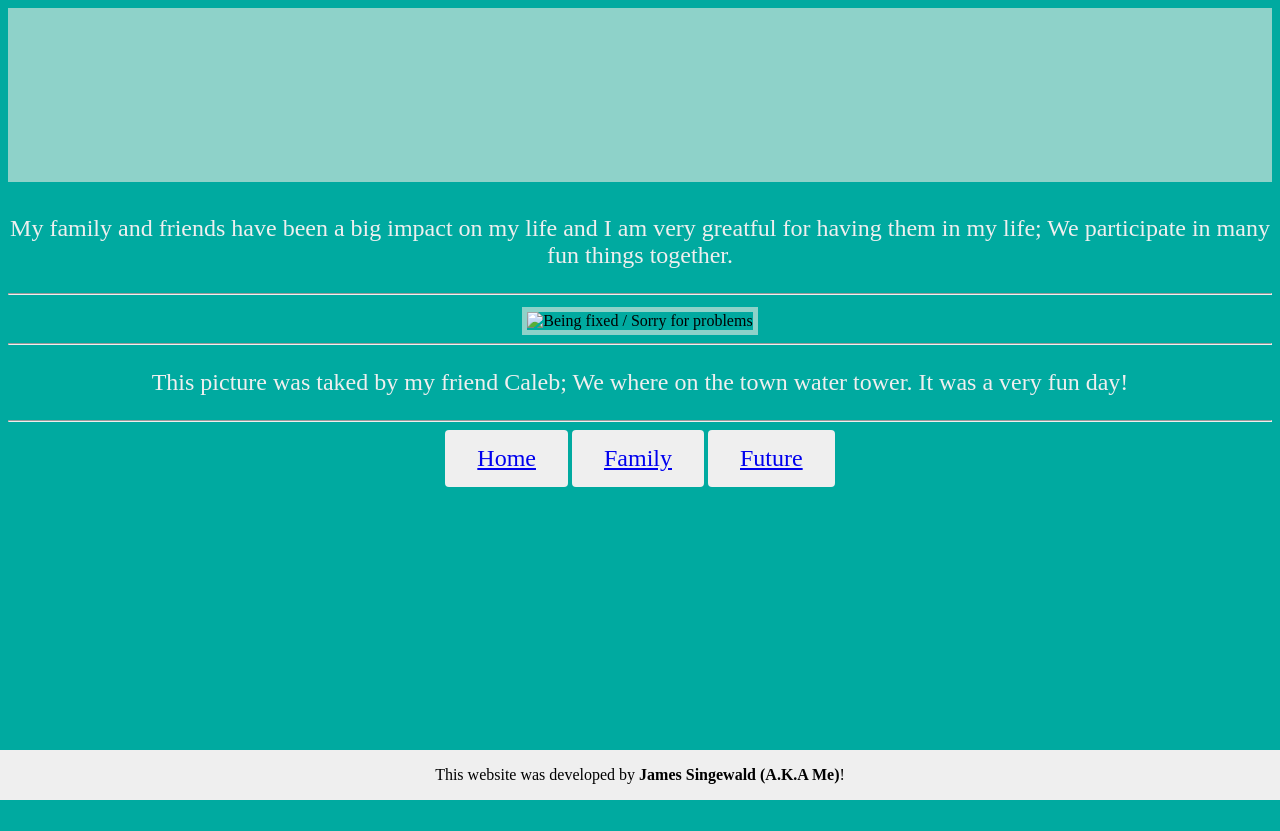
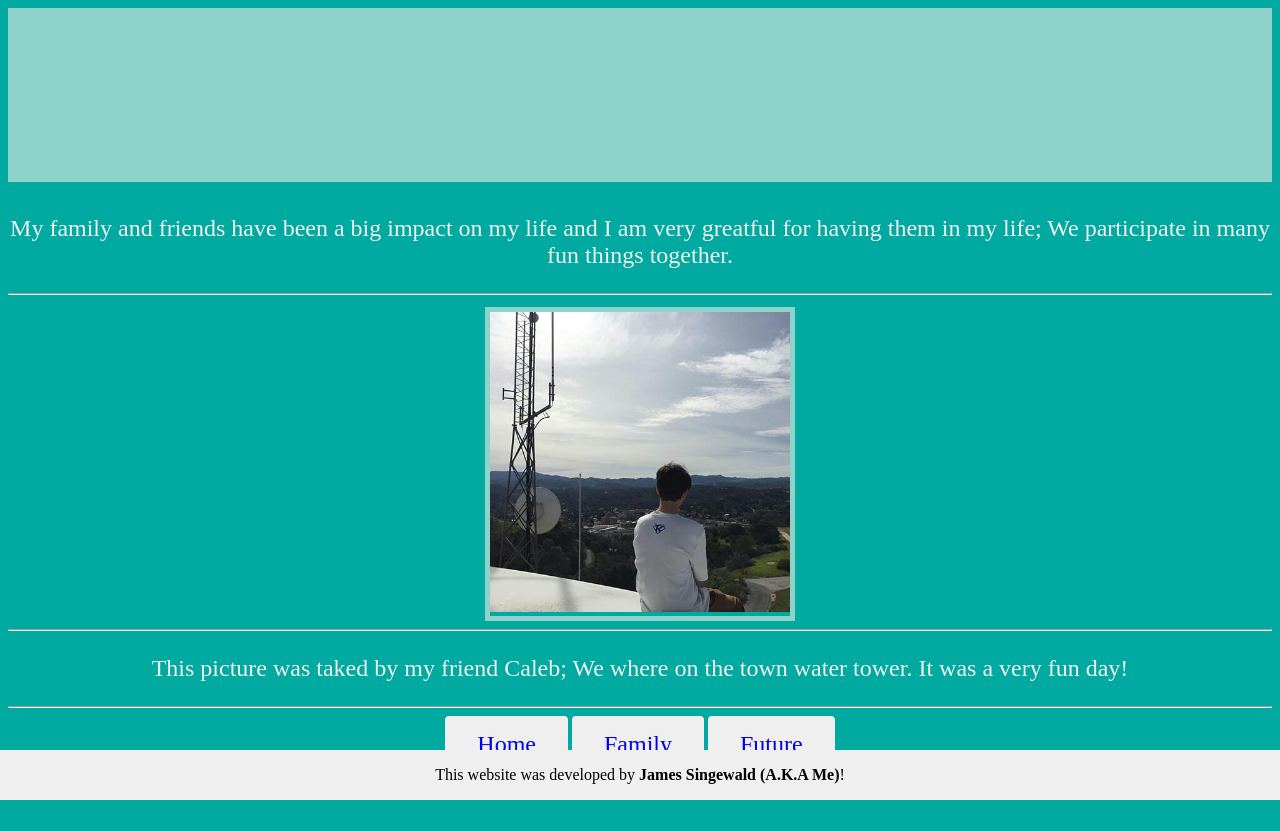
Before and after one commit to RubyOnRucoy/website1, a plain HTML site: page family.html in a window 1280 px wide. Before the commit the page ends 800 px from the top, so only its background shows below. Drawn offline with Linux system fonts and the light colour scheme.

Commit message:
Update family.html

```diff
--- a/family.html
+++ b/family.html
@@ -92,7 +92,7 @@ p {
     	</div>
 
 	<div id="img">
-		<center><img src="Unkown.jpeg" width="300" height="300" alt="Being fixed / Sorry for problems" /></center> <!-- Picture of me taken by a friend -->
+		<center><img src="Unknown.jpeg" width="300" height="300" alt="Being fixed / Sorry for problems" /></center> <!-- Picture of me taken by a friend -->
 	</div>
 
 	<hr></hr>
```
